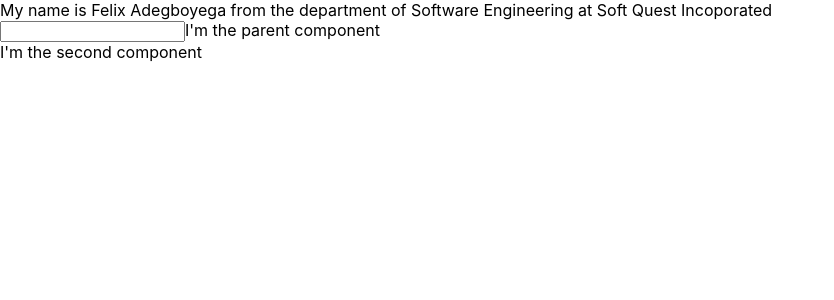
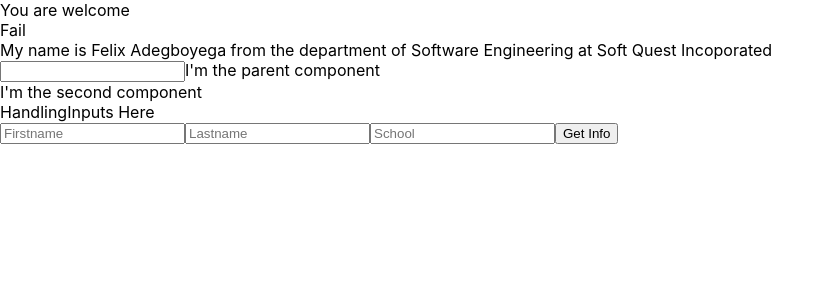
Before and after one commit to Felixadegboyega/react-class-app-level3, a React (Create React App) app: page / in a window 1280 px wide. Shown: the top 300 px of the page, without its empty margins (0-834 px from the left). Built offline with nearby package versions, Linux system fonts and the light colour scheme.

Commit message:
handling input, useEffect

```diff
--- /dev/null
+++ b/src/HandlingInputs.js
@@ -0,0 +1,37 @@
+import react, {useState} from 'react';
+
+export default () => {
+	const [info, setInfo] = useState({
+		firstname: "", lastname: '', school: ""
+	})
+	// const [lastname, setLastname] = useState("")
+	// const [school, setSchool] = useState("")
+	// const [firstname, setFirstname] = useState("")
+	// const handleLastnameChange = (e) => {
+	// 	setLastname(e.target.value)
+	// }
+	// const handleSchoolChange = (e) => {
+	// 	setSchool(e.target.value)
+	// }
+	const handleChange = (e) => {
+		const inputName = e.target.name;
+		const value = e.target.value;
+		setInfo({...info, [inputName]: value})
+	}
+
+	const getInfo = () => {
+		console.log(info);
+	}
+	return (
+		<div>
+			HandlingInputs Here <br />
+			<input value={info.firstname} onChange={handleChange} placeholder='Firstname' name="firstname" />
+			<input value={info.lastname} onChange={handleChange} placeholder='Lastname' name="lastname" />
+			<input value={info.school} onChange={handleChange} placeholder='School' name="school" />
+
+			<button onClick={getInfo}>Get Info</button>
+		</div>
+	)
+}
+
+//  export default HandlingInputs;
--- a/src/Home.js
+++ b/src/Home.js
@@ -1,4 +1,5 @@
-import react, {useState} from 'react';
+import react, {useState, useEffect} from 'react';
+import HandlingInputs from './HandlingInputs';
 
 export const MyComponent = () => {
 	const myName = 'Felix Adegboyega'
@@ -6,31 +7,38 @@ export const MyComponent = () => {
 	const school = "Soft Quest Incoporated"
 
 	// let comment = "";
+	const [welcome, setWelcome] = useState("");
 	const [comment, setComment] = useState("");
-	let score = 100;
+	let score = 30;
 
 	const getComment = () => {
 		if (score > 70) {
 			setComment("Excellent");
 		} else if (score > 60) {
 			setComment("Very Good");
-			// comment = "Very Good";
 		} else if (score > 55) {
-			// comment = "Good";
+			setComment("Good");
 		} else if (score > 50) {
-			// comment = "Fair";
+			setComment("Fair");
 		} else {
-			// comment = "Fail"
+			setComment("Fail");
 		}
 	}
 
+	useEffect(() => {
+		getComment()
+		setWelcome("You are welcome")
+	}, []);
+
 	return (
 		<div>
-			{comment}
+			{welcome} <br />
+			{comment} <br />
 			My name is {myName} from the department of {department} at {school} <br />
 			<input />
 			I'm the parent component
 			<SecondComponent />
+			<HandlingInputs />
 		</div>
 	)
 }
```
